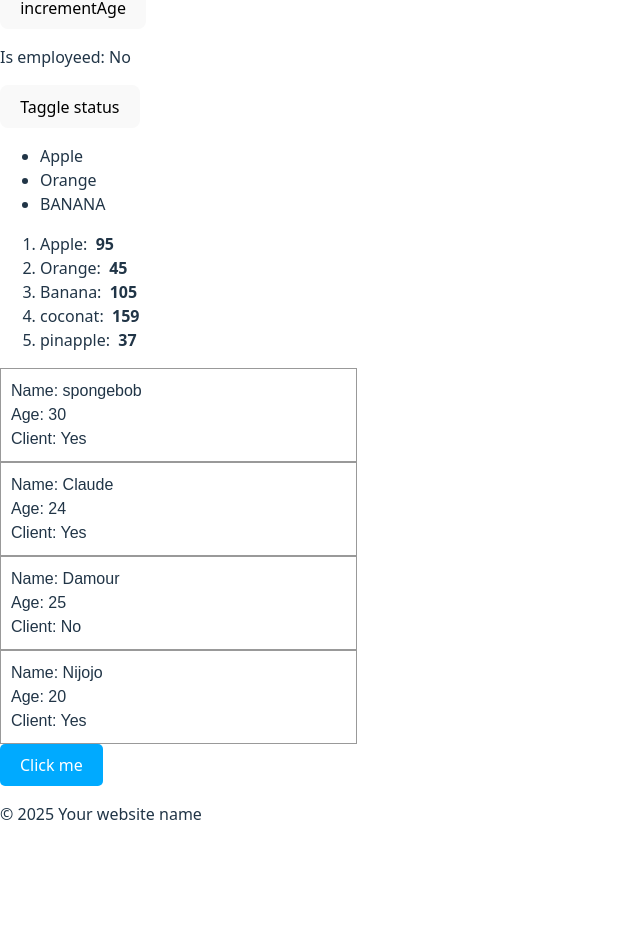
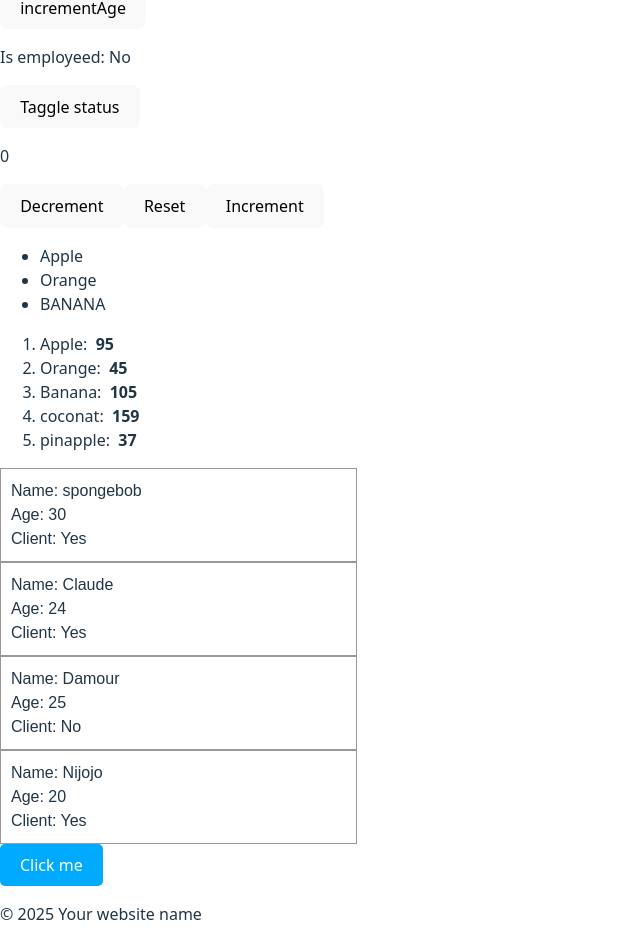
Before and after one commit to Josiane05/my-react-app2, a React (Vite) app: page / in a window 1280 px wide. Shown: the part 1011-1953 px from the top of the page, without its empty margins (0-640 px from the left). Before the commit the page ends 1853 px from the top, so only its background shows below. Built offline with nearby package versions, Linux system fonts and the light colour scheme.

Commit message:
increment,decrement,reset (all in counter)

```diff
--- a/src/Counter.jsx
+++ b/src/Counter.jsx
@@ -2,5 +2,26 @@
 
 function Counter(){
 
+    const[count, setCount] = useState(0);
+
+    const increment = () => {
+        setCount(count + 1);
+    }
+
+    const decrement = () => {
+        setCount(count - 1);
+    }
+
+    const reset = () => {
+        setCount(0);
+    }
+
+    return(<div className="counter-container">
+        <p className="count-display">{count}</p>
+        <button className="counter-button" onClick={decrement}>Decrement</button>
+        <button className="counter-button" onClick={reset}>Reset</button>
+        <button className="counter-button" onClick={increment}>Increment</button>
+    </div>);
+
 }
 export default Counter
```
